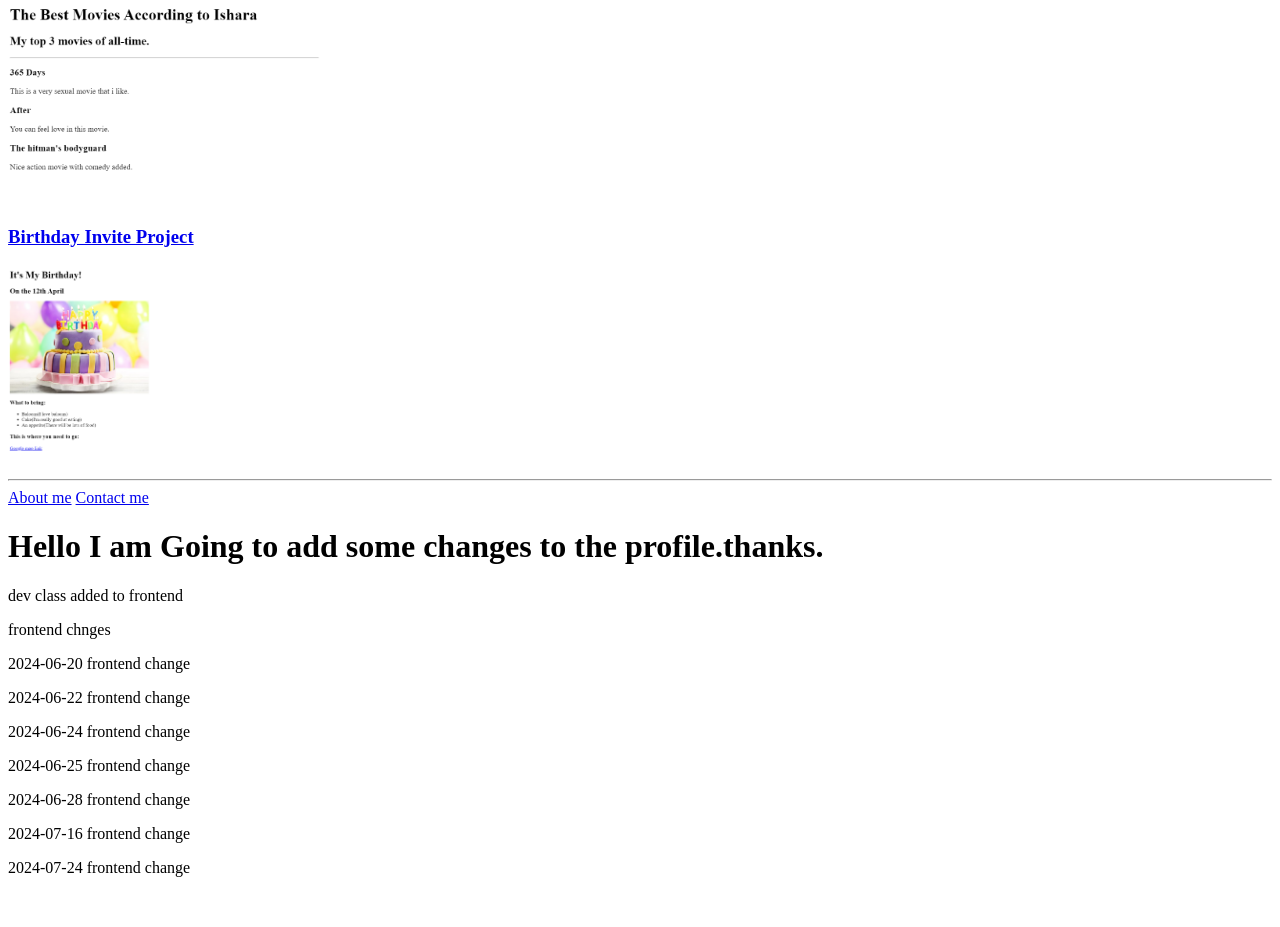
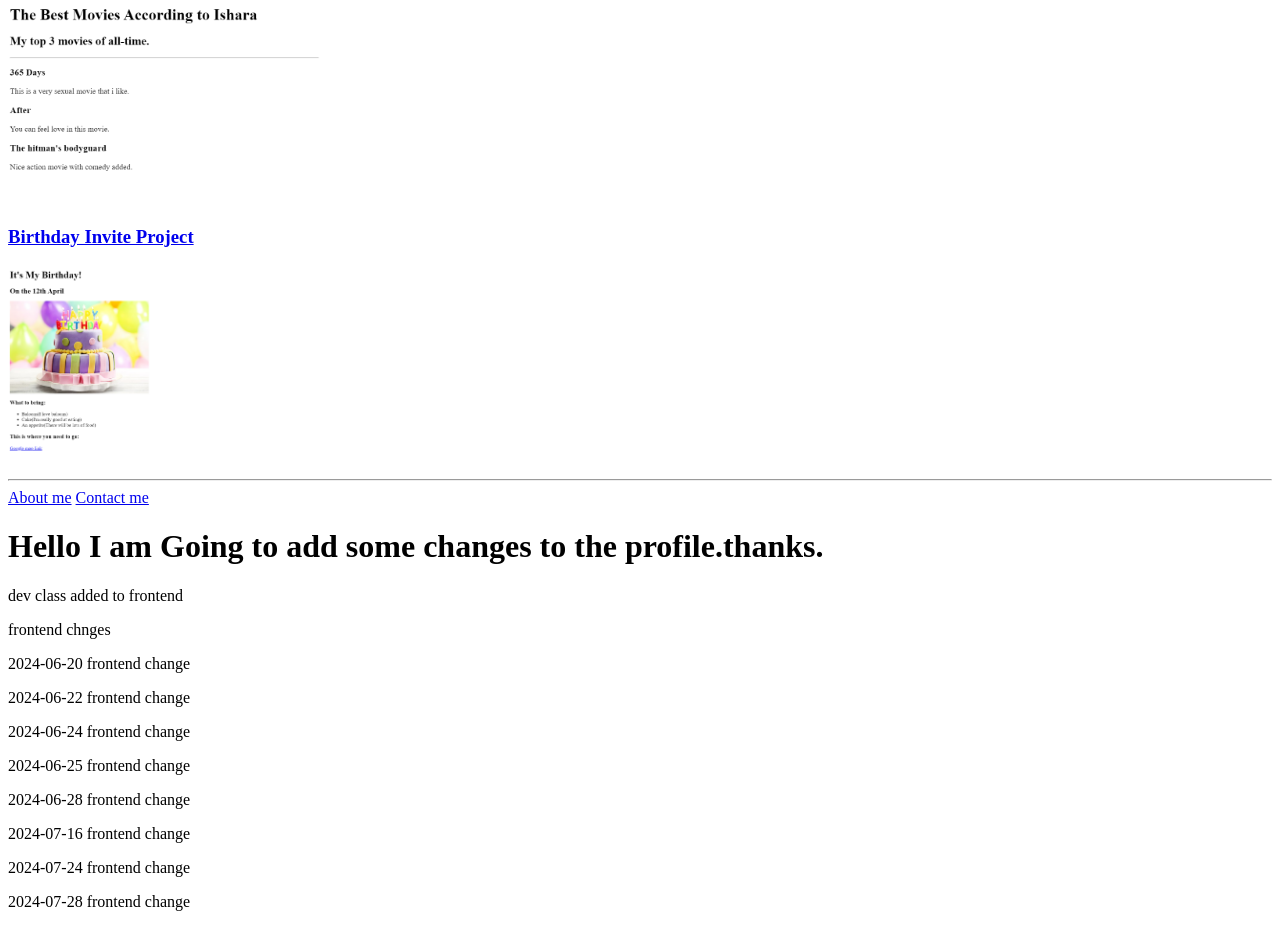
Before and after one commit to IKudagama/new-WEB, a plain HTML site: page index.html in a window 1280 px wide. Shown: the part 185-1112 px from the top of the page. Before the commit the page ends 1078 px from the top, so only its background shows below. Drawn offline with Linux system fonts and the light colour scheme.

Commit message:
index changes

```diff
--- /dev/null
+++ b/bff-layer/package.json
@@ -0,0 +1,4 @@
+"scripts": {
+  "start": "node index.js",
+  "dev": "nodemon index.js"
+}
--- a/index.html
+++ b/index.html
@@ -68,6 +68,9 @@ https://developer.mozilla.org/en-US/docs/Web/HTML/Element/img#attr-height -->
     <dev class="new">
         <p>2024-07-24 frontend change</p>
     </dev>
+    <dev class="new">
+        <p>2024-07-28 frontend change</p>
+    </dev>
 
 </body>
 </html>
```
